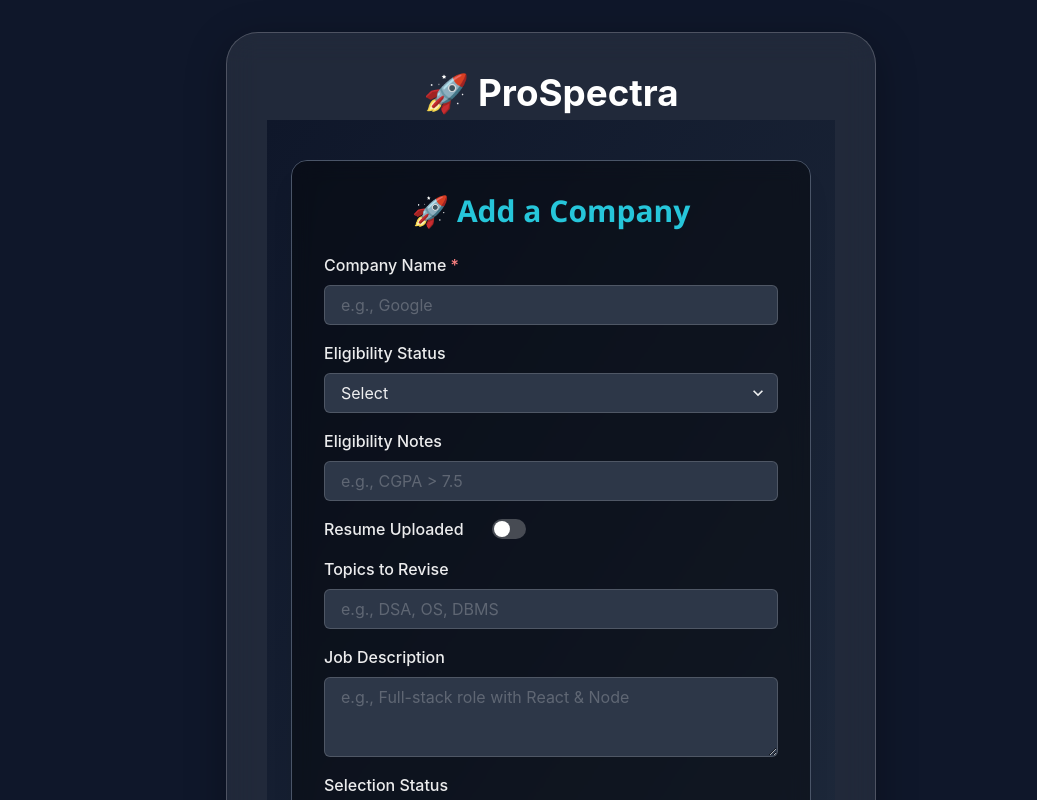
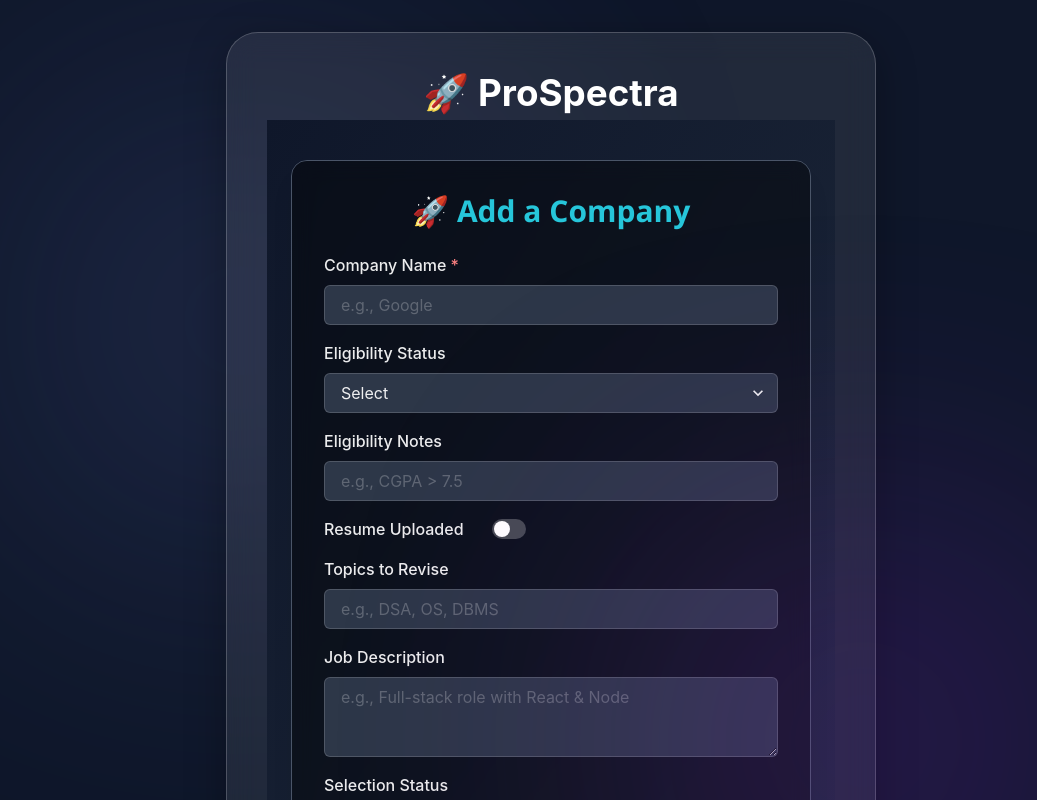
Before and after one commit to Ansh4507/Pro-Spectra, a React (Vite) app in the folder frontend/: page / in a window 1280 px wide. Shown: the top 800 px of the page, without its empty margins (89-1126 px from the left). Built offline with nearby package versions, Linux system fonts and the light colour scheme.

Commit message:
fix : transient backgroud for effective UI

```diff
--- a/frontend/src/App.css
+++ b/frontend/src/App.css
@@ -23,20 +23,21 @@
 body {
   margin: 0;
   padding: 0;
-  font-family: 'Poppins', sans-serif;
-  background: var(--bg-color);
+  font-family: 'Segoe UI', Tahoma, Geneva, Verdana, sans-serif;
+  background: linear-gradient(-45deg, #0f2027, #203a43, #2c5364, #1a1a2e);
   background-size: 400% 400%;
-  animation: animateBackground 20s ease infinite;
+  animation: gradientBG 20s ease infinite;
   color: var(--text-color);
   transition: background 0.5s, color 0.5s;
-  min-height: 100vh;
 }
 
-@keyframes animateBackground {
+@keyframes gradientBG {
   0% { background-position: 0% 50%; }
   50% { background-position: 100% 50%; }
   100% { background-position: 0% 50%; }
 }
+
+
 
 .page-wrapper {
   display: flex;
@@ -157,3 +158,32 @@ body {
     font-size: 0.8rem;
   }
 }
+.page-wrapper::before,
+.page-wrapper::after {
+  content: '';
+  position: absolute;
+  width: 400px;
+  height: 400px;
+  border-radius: 50%;
+  z-index: 0;
+  filter: blur(150px);
+  opacity: 0.3;
+  animation: floatBlobs 12s ease-in-out infinite alternate;
+}
+
+.page-wrapper::before {
+  background: #5f72be;
+  top: 10%;
+  left: 10%;
+}
+
+.page-wrapper::after {
+  background: #9921e8;
+  bottom: 10%;
+  right: 10%;
+}
+
+@keyframes floatBlobs {
+  0% { transform: translateY(0px) scale(1); }
+  100% { transform: translateY(40px) scale(1.05); }
+}
```
